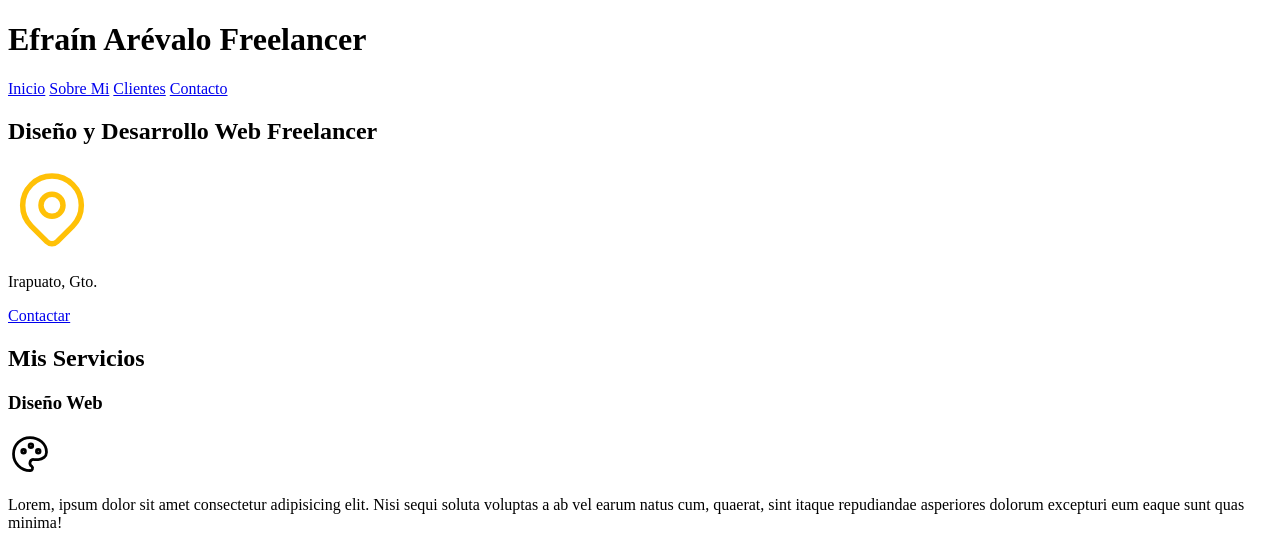
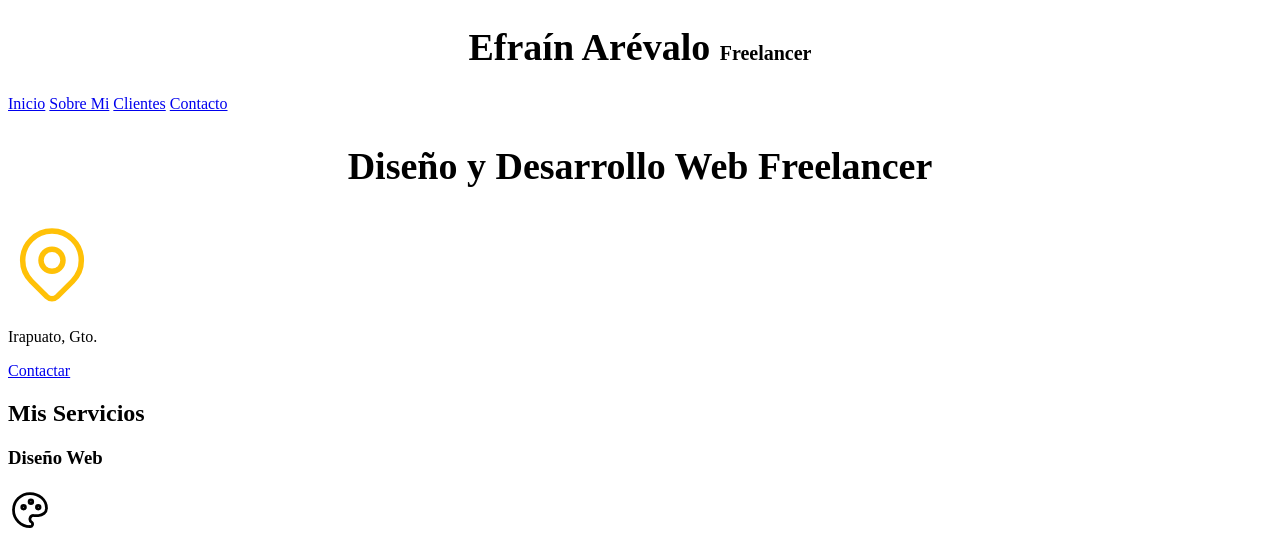
Before and after one commit to Efraska/sitio-freelancer, a plain HTML site: page index.html in a window 1280 px wide. Shown: the top 548 px of the page. Drawn offline with Linux system fonts and the light colour scheme.

Commit message:
Introduccion a selectores css

```diff
--- /dev/null
+++ b/css/styles.css
@@ -0,0 +1,13 @@
+html {
+    font-size: 62.5%;
+}
+body {
+    font-size: 16px; /* 1rem = 10px */
+}
+.titulo {
+    text-align: center;
+    font-size: 3.8rem;
+}
+.titulo span {
+    font-size: 2rem;
+}
--- a/index.html
+++ b/index.html
@@ -3,11 +3,13 @@
   <head>
     <meta charset="UTF-8" />
     <meta name="viewport" content="width=device-width, initial-scale=1.0" />
+    <link rel="preload" href="css/styles.css" as="style" />
+    <link rel="stylesheet" href="css/styles.css">
     <title>Diseñador Freelancer</title>
   </head>
   <body>
     <header>
-      <h1>Efraín Arévalo Freelancer</h1>
+      <h1 class="titulo">Efraín Arévalo <span>Freelancer</span></h1>
     </header>
 
     <nav>
@@ -18,7 +20,7 @@
     </nav>
 
     <section>
-      <h2>Diseño y Desarrollo Web Freelancer</h2>
+      <h2 class="titulo">Diseño y Desarrollo Web Freelancer</h2>
 
       <svg
         xmlns="http://www.w3.org/2000/svg"
```
